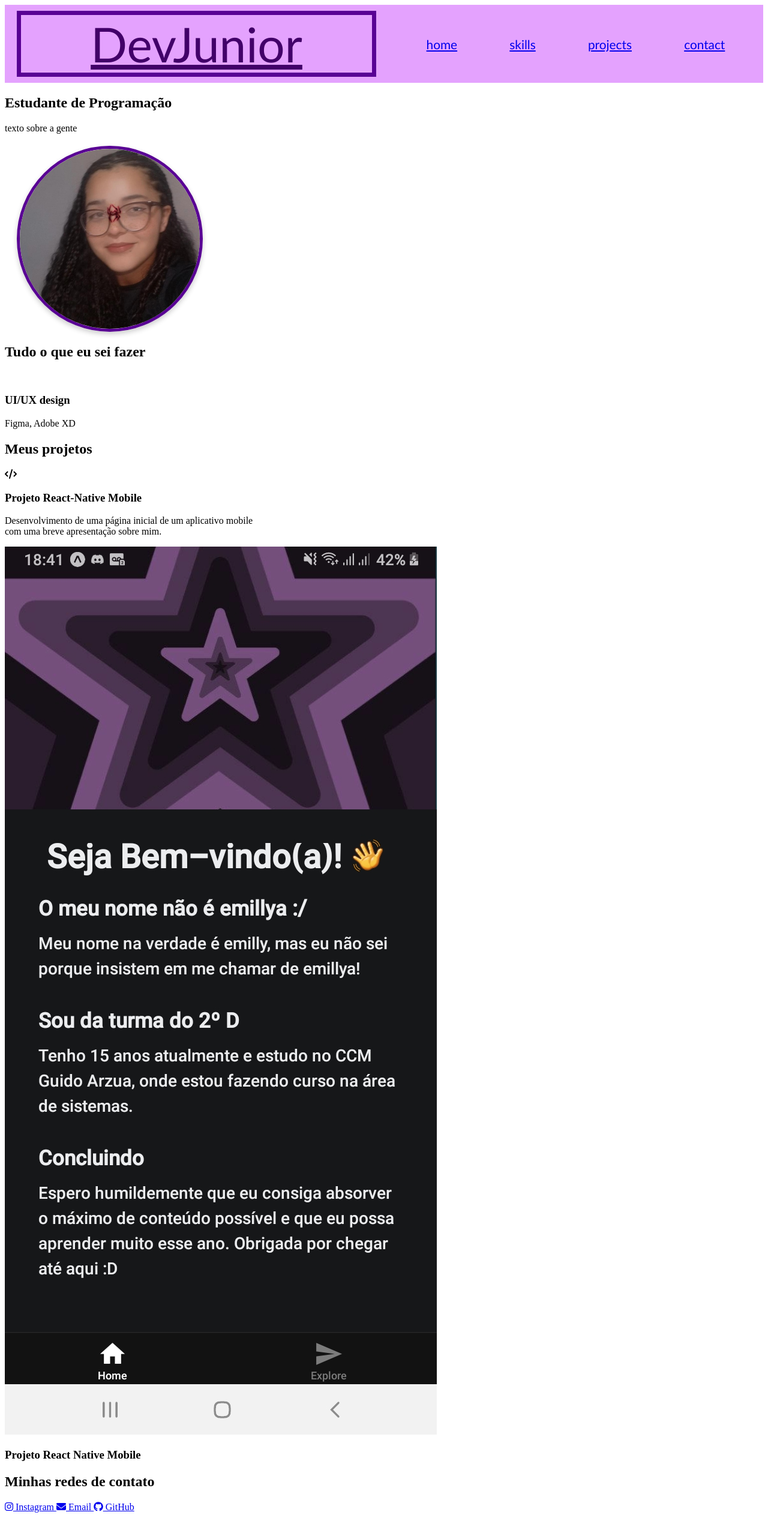
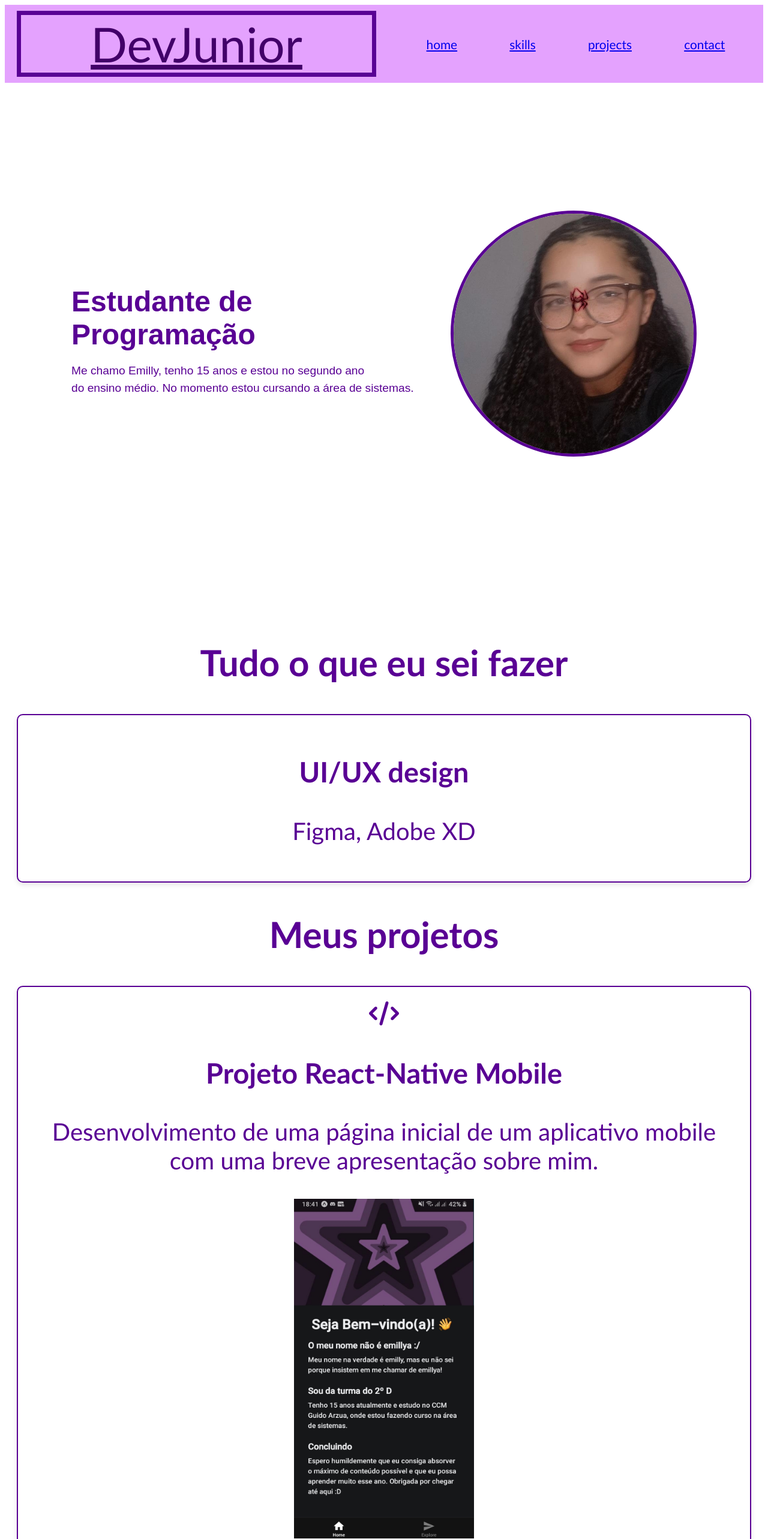
Before and after one commit to emiadegaveta/pedrao_28, a plain HTML site: page index.html in a window 1280 px wide. Shown: the top 2565 px of the page at 60% size. Before the commit the page ends 2529 px from the top, so only its background shows below. Drawn offline with Linux system fonts and the light colour scheme.

Commit message:
Add files via upload

```diff
--- a/index.html
+++ b/index.html
@@ -26,7 +26,8 @@
     <section ID="home" class="hero">
         <div class="hero-content">
             <h1>Estudante de Programação</h1>
-            <p>texto sobre a gente</p>
+            <p>Me chamo Emilly, tenho 15 anos e estou no segundo ano <br>
+            do ensino médio. No momento estou cursando a área de sistemas.</p>
 
         </div>
         <div class="hero-image">
@@ -39,7 +40,6 @@
         <h2>Tudo o que eu sei fazer</h2>
         <div class="skills-grid">
             <div class="skill-card">
-                <i class="fas fa server"></i>
                 <h3>UI/UX design</h3>
                 <p> Figma, Adobe XD</p>
             </div>
--- a/style.css
+++ b/style.css
@@ -1,3 +1,4 @@
+/*o uso de IA foi em grande parte do CSS (ou do projeto no geral)*/
 /* foi utilizada IA para poder adicionar o css na minha navbar*/
 .navbar {
     display: flex;
@@ -10,7 +11,7 @@
 
 .Logo {
     width: 100%;
-    height:100%;
+    height: 100%;
     border: 7px solid #590094;
     color: hwb(278 0% 59%);
     display: flex;
@@ -33,18 +34,125 @@
     font-style: bold;
 }
 
-/*foi utilizada IA para poder modificar a minha imagem*/
 .emiadegaveta {
     width: 300px;
     height: 300px;
+    object-fit: cover;
+    border-radius: 50%;
+    border: 5px solid #590094;
+    box-shadow: 0 0 10px var(--accent-glow);
+}
+
+/*foi utilizada a IA para que fosse possível modificar a foto e a disposição da imagem com o texto.*/
+.hero {
+    display: flex;
+    justify-content: center;
+    align-items: center;
+    gap: 20px;
+    padding: 20px;
+    height: 100vh;
+}
+
+.hero-content {
+    max-width: 50%;
+    font-family: 'Arial', sans-serif;
+    color: #590094;
+    text-align: left;
+ }
+
+.hero-content h1 {
+    font-size: 3rem;
+    margin-bottom: 10px;
+}
+
+.hero-content p {
+    font-size: 1.2rem;
+    line-height: 1.5;
+}
+
+.emiadegaveta {
+    width: 400px;
+    height: 400px;
     border-radius: 50%;
     object-fit: cover;
-    /*pinto*/
     border: 5px solid #590094;
-    box-shadow: 0 4px 8px rgba(0, 0, 0, 0.2);
-    transition: transform 0.2s;
-    margin: 20px;
-    display: flex;
-    align-items: center;
+    box-shadow: 0 0 10px var(--accent-glow);
+}
+
+/* Estilo para a seção de habilidades (foi utilizado IA)*/
+.skills {
+    padding: 40px 20px;
+    text-align: center;
+    font-size: 2.5rem;
+    color: #590094;
+    margin-bottom: 20px;
+    font-family: 'Gill Sans', 'Gill Sans MT', Calibri, 'Trebuchet MS', sans-serif;
+}
+
+.skills-grid {
+    display: grid;
+    grid-template-columns: repeat(auto-fit, minmax(250px, 1fr));
+    gap: 20px;
     justify-content: center;
 }
+
+.skill-card {
+    border: 2px solid #590094;
+    border-radius: 10px;
+    padding: 20px;
+    box-shadow: 0 4px 8px rgba(0, 0, 0, 0.1);
+    text-align: center;
+    transition: transform 0.3s ease, box-shadow 0.3s ease;
+}
+
+.skill-card:hover {
+    transform: scale(1.05);
+    box-shadow: 0 8px 16px rgba(0, 0, 0, 0.2);
+}
+
+.h3 {
+    font-size: 1.5rem;
+    color: #590094;
+    margin-bottom: 10px;
+    font-family: 'Gill Sans', 'Gill Sans MT', Calibri, 'Trebuchet MS', sans-serif;
+}
+
+.p {
+    font-size: 1rem;
+    color: #590094;
+}
+
+.emimi {
+    width: 300px;
+    height: 600px;
+}
+
+.instragram {
+    font-family: 'Gill Sans', 'Gill Sans MT', Calibri, 'Trebuchet MS', sans-serif;
+    font-size: 2rem;
+    color: #590094;
+    display: flex;
+    justify-content: center;
+    gap: 20px;
+    margin-top: 20px;
+}
+
+.mailto {
+    font-family: 'Gill Sans', 'Gill Sans MT', Calibri, 'Trebuchet MS', sans-serif;
+    font-size: 2rem;
+    color: #590094;
+    display: flex;
+    justify-content: center;
+    gap: 20px;
+    margin-top: 20px;
+}
+
+.engavetada {
+    font-family: 'Gill Sans', 'Gill Sans MT', Calibri, 'Trebuchet MS', sans-serif;
+    font-size: 2rem;
+    color: #590094;
+    display: flex;
+    justify-content: center;
+    gap: 20px;
+    margin-top: 20px;
+}
```
